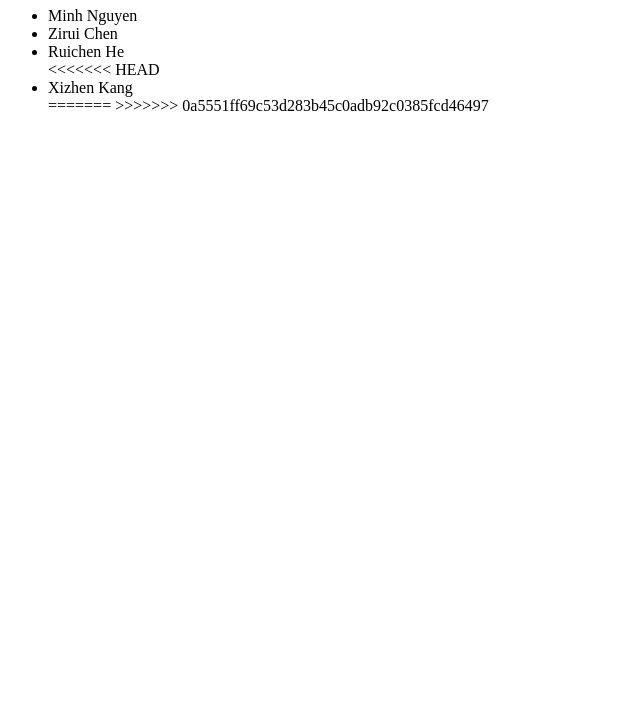
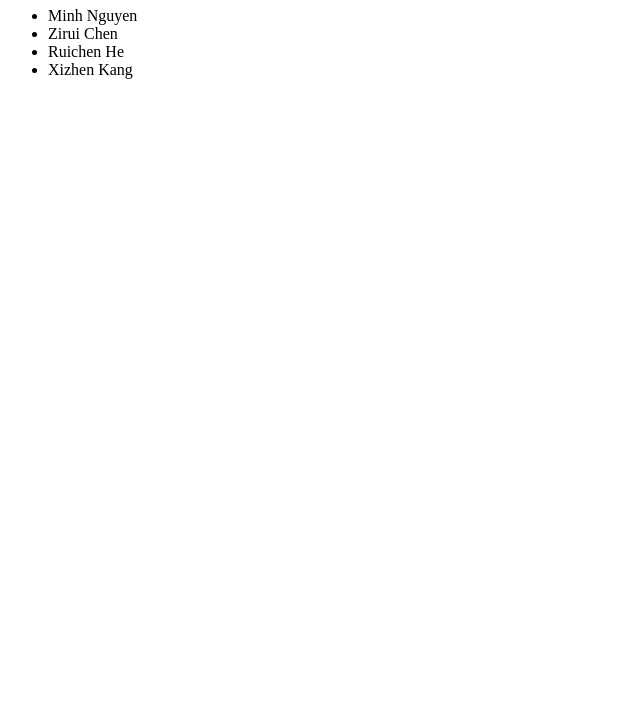
Before and after one commit to uyennguyen0901/Static-Website, a plain HTML site: page index.html in a window 1280 px wide. Shown: the part 73-800 px from the top of the page, without its empty margins (0-640 px from the left). Drawn offline with Linux system fonts and the light colour scheme.

Commit message:
Update index.html

```diff
--- a/index.html
+++ b/index.html
@@ -9,10 +9,7 @@
             <li>Minh Nguyen</li>
             <li>Zirui Chen</li>
             <li>Ruichen He</li>
-<<<<<<< HEAD
             <li>Xizhen Kang</li>
-=======
->>>>>>> 0a5551ff69c53d283b45c0adb92c0385fcd46497
         </ul>
     </body>
 
```
